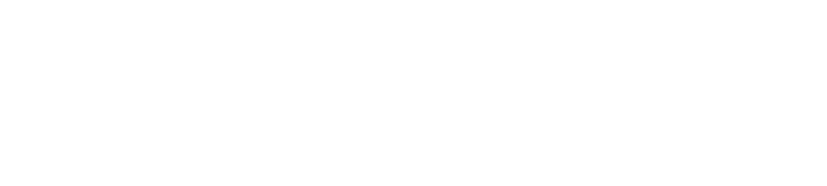
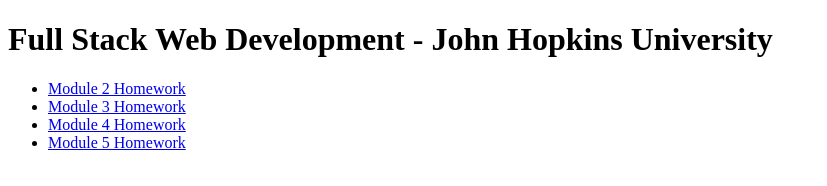
Before and after one commit to mlkingsql/mattkingit, a plain HTML site: page site/index.html in a window 1280 px wide. Shown: the whole page, without its empty margins (0-827 px from the left). Drawn offline with Linux system fonts and the light colour scheme.

Commit message:
Create links to homeworks

```diff
--- a/site/index.html
+++ b/site/index.html
@@ -1,9 +1,15 @@
 <!DOCTYPE html>
 <html>
 <head>
-	<title>Test Site</title>
+	<title>Full Stack Web Development - John Hopkins University</title>
 </head>
 <body>
-
+<h1>Full Stack Web Development - John Hopkins University</h1>
+	<ul>
+		<li><a href="/Mod2Assign/index.html">Module 2 Homework</a></li>
+		<li><a href="/Mod3Assign/index.html">Module 3 Homework</a></li>
+		<li><a href="/Mod4Assign/index.html">Module 4 Homework</a></li>
+		<li><a href="/Mod5Assign/index.html">Module 5 Homework</a></li>
+	</ul>
 </body>
 </html>
```
Also changed, not shown: site/Mod2Assign/index.html (+2 -2 lines), site/Mod3Assign/index.html (+2 -2 lines), site/Mod4Assign/index.html (+2 -2 lines), site/Mod5Assign/index.html (+2 -2 lines).
